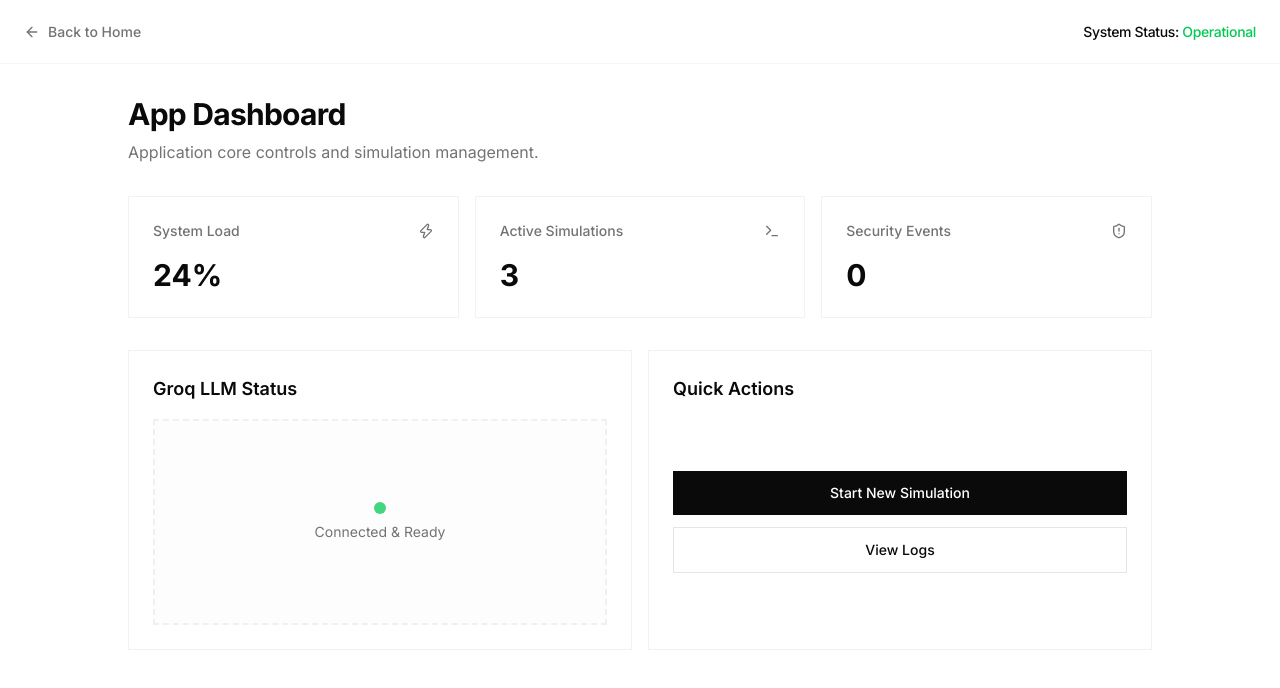
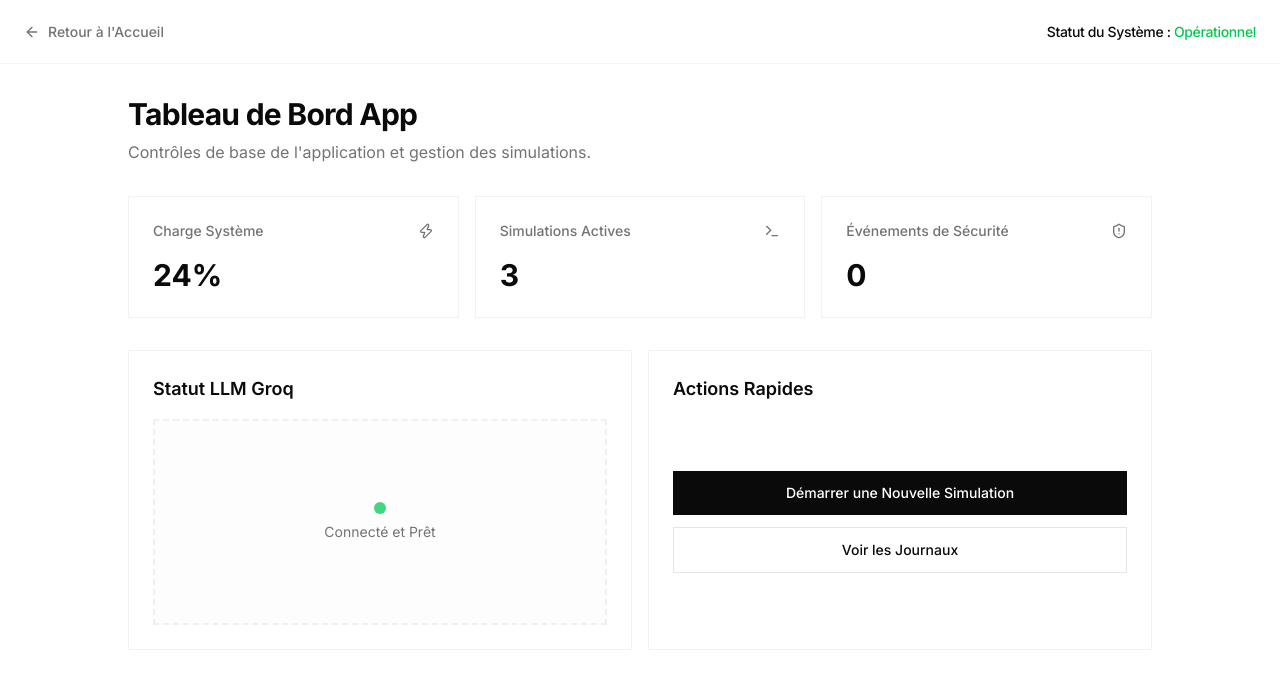
Before and after one commit to Malekse21/FNCT, a Next.js app: page /wool in a window 1280 px wide. Shown: the top 688 px of the page. Built offline with nearby package versions, Linux system fonts and the light colour scheme.

Commit message:
language

```diff
--- a/src/app/(dashboard)/muni/page.tsx
+++ b/src/app/(dashboard)/muni/page.tsx
@@ -13,15 +13,15 @@ export default function MuniDashboard() {
         className="max-w-5xl mx-auto space-y-8"
       >
         <div>
-          <h1 className="text-3xl font-bold font-serif tracking-tight text-[#5D4037]">Muni Dashboard</h1>
-          <p className="text-[#455A64] mt-2 font-mono text-sm">Municipal oversight and metrics.</p>
+          <h1 className="text-3xl font-bold font-serif tracking-tight text-[#5D4037]">Tableau de Bord Muni</h1>
+          <p className="text-[#455A64] mt-2 font-mono text-sm">Supervision et métriques municipales.</p>
         </div>
 
         <div className="grid gap-4 md:grid-cols-3">
           {[
-            { title: "Total Users", value: "1,245", icon: Users },
-            { title: "Active Reports", value: "89", icon: Activity },
-            { title: "Data Nodes", value: "4", icon: Database },
+            { title: "Utilisateurs Totaux", value: "1,245", icon: Users },
+            { title: "Rapports Actifs", value: "89", icon: Activity },
+            { title: "Nœuds de Données", value: "4", icon: Database },
           ].map((stat, i) => (
             <div key={i} className="border-[1.5px] border-[#455A64] p-6 flex flex-col justify-between bg-[#EDE8E0] rounded-[4px]">
               <div className="flex justify-between items-center mb-4">
@@ -34,9 +34,9 @@ export default function MuniDashboard() {
         </div>
 
         <div className="border-[1.5px] border-[#455A64] p-6 bg-[#EDE8E0] min-h-[400px] flex flex-col rounded-[4px]">
-          <h2 className="text-lg font-semibold font-serif mb-4 text-[#5D4037]">Recent Activity</h2>
+          <h2 className="text-lg font-semibold font-serif mb-4 text-[#5D4037]">Activité Récente</h2>
           <div className="flex-1 flex items-center justify-center border-2 border-dashed border-[#455A64]/50 bg-[#F5F2ED]/50 rounded-[4px]">
-            <p className="text-sm font-mono text-[#455A64]">No recent activity to display.</p>
+            <p className="text-sm font-mono text-[#455A64]">Aucune activité récente à afficher.</p>
           </div>
         </div>
       </motion.div>
--- a/src/app/(dashboard)/wool/layout.tsx
+++ b/src/app/(dashboard)/wool/layout.tsx
@@ -14,10 +14,10 @@ export default function AppLayout({
           className="flex items-center text-sm font-medium text-muted-foreground hover:text-foreground transition-colors"
         >
           <ArrowLeft className="mr-2 h-4 w-4" />
-          Back to Home
+          Retour à l'Accueil
         </Link>
         <div className="ml-auto flex items-center space-x-4">
-          <div className="text-sm font-medium tracking-tight">System Status: <span className="text-green-500">Operational</span></div>
+          <div className="text-sm font-medium tracking-tight">Statut du Système : <span className="text-green-500">Opérationnel</span></div>
         </div>
       </header>
       <div className="flex-1 flex flex-col relative z-0">
--- a/src/app/(dashboard)/wool/page.tsx
+++ b/src/app/(dashboard)/wool/page.tsx
@@ -13,15 +13,15 @@ export default function AppDashboard() {
         className="max-w-5xl mx-auto space-y-8"
       >
         <div>
-          <h1 className="text-3xl font-bold tracking-tight">App Dashboard</h1>
-          <p className="text-muted-foreground mt-2">Application core controls and simulation management.</p>
+          <h1 className="text-3xl font-bold tracking-tight">Tableau de Bord App</h1>
+          <p className="text-muted-foreground mt-2">Contrôles de base de l'application et gestion des simulations.</p>
         </div>
 
         <div className="grid gap-4 md:grid-cols-3">
           {[
-            { title: "System Load", value: "24%", icon: Zap },
-            { title: "Active Simulations", value: "3", icon: Terminal },
-            { title: "Security Events", value: "0", icon: ShieldAlert },
+            { title: "Charge Système", value: "24%", icon: Zap },
+            { title: "Simulations Actives", value: "3", icon: Terminal },
+            { title: "Événements de Sécurité", value: "0", icon: ShieldAlert },
           ].map((stat, i) => (
             <div key={i} className="border border-border/50 p-6 flex flex-col justify-between bg-card">
               <div className="flex justify-between items-center mb-4">
@@ -35,20 +35,20 @@ export default function AppDashboard() {
 
         <div className="grid gap-4 md:grid-cols-2">
           <div className="border border-border/50 p-6 bg-card min-h-[300px] flex flex-col">
-            <h2 className="text-lg font-semibold mb-4">Groq LLM Status</h2>
+            <h2 className="text-lg font-semibold mb-4">Statut LLM Groq</h2>
             <div className="flex-1 flex flex-col items-center justify-center border-2 border-dashed border-border/50 bg-muted/20">
               <div className="w-3 h-3 rounded-full bg-green-500 mb-2 animate-pulse" />
-              <p className="text-sm text-muted-foreground">Connected & Ready</p>
+              <p className="text-sm text-muted-foreground">Connecté et Prêt</p>
             </div>
           </div>
           <div className="border border-border/50 p-6 bg-card min-h-[300px] flex flex-col">
-            <h2 className="text-lg font-semibold mb-4">Quick Actions</h2>
+            <h2 className="text-lg font-semibold mb-4">Actions Rapides</h2>
             <div className="flex-1 flex flex-col gap-3 justify-center">
               <button className="bg-foreground text-background px-4 py-3 text-sm font-medium hover:bg-foreground/90 transition-colors">
-                Start New Simulation
+                Démarrer une Nouvelle Simulation
               </button>
               <button className="bg-transparent border border-border px-4 py-3 text-sm font-medium hover:bg-muted transition-colors">
-                View Logs
+                Voir les Journaux
               </button>
             </div>
           </div>
--- a/src/app/layout.tsx
+++ b/src/app/layout.tsx
@@ -31,7 +31,7 @@ export default function RootLayout({
   children: React.ReactNode;
 }>) {
   return (
-    <html lang="en" className={cn(inter.variable, plexMono.variable, sourceSerif.variable)}>
+    <html lang="fr" className={cn(inter.variable, plexMono.variable, sourceSerif.variable)}>
       <body className="font-sans antialiased">
         <NextTopLoader color="#000000" showSpinner={false} />
         {children}
--- a/src/app/page.tsx
+++ b/src/app/page.tsx
@@ -9,13 +9,13 @@ export default function LandingPage() {
   return (
     <div className="min-h-screen bg-background text-foreground flex flex-col">
       <header className="p-6 flex justify-between items-center border-b border-border/40">
-        <div className="font-bold text-xl tracking-tight">LATEXO V4</div>
+        <div className="font-bold text-xl tracking-tight">FNCT</div>
         <nav className="flex gap-4">
           <Link href="/muni" className="text-sm font-medium hover:underline underline-offset-4">
             Tableau de Bord Muni
           </Link>
           <Link href="/app" className="text-sm font-medium hover:underline underline-offset-4">
-            Tableau de Bord App
+            Tableau de Bord Wool
           </Link>
         </nav>
       </header>
@@ -31,11 +31,9 @@ export default function LandingPage() {
             Système en Ligne
           </div>
           <h1 className="text-5xl sm:text-7xl font-bold tracking-tighter">
-            Brutaliste. Minimaliste. Rapide.
-          </h1>
+Soufi app          </h1>
           <p className="text-lg text-muted-foreground max-w-2xl mx-auto">
-            Découvrez la prochaine génération de notre moteur de simulation. Contraste élevé, aucune distraction, conçu pour une concentration totale.
-          </p>
+Soufi          </p>
           <div className="flex flex-col sm:flex-row gap-4 justify-center pt-8">
             <Button asChild size="lg" className="rounded-none h-12 px-8">
               <Link href="/muni">
--- a/src/components/muni-navbar.tsx
+++ b/src/components/muni-navbar.tsx
@@ -2,6 +2,7 @@
 
 import { useEffect, useState } from "react";
 import { format } from "date-fns";
+import { fr } from "date-fns/locale";
 import { Box } from "lucide-react";
 
 export function MuniNavbar() {
@@ -28,20 +29,20 @@ export function MuniNavbar() {
           <Box className="w-6 h-6" />
         </div>
         <div className="font-bold font-serif text-xl tracking-tight text-[#5D4037]">
-          Tunis Municipality
+          Municipalité de Tunis
         </div>
       </div>
 
       {/* Middle: Date and Time */}
       <div className="absolute left-1/2 top-1/2 -translate-x-1/2 -translate-y-1/2 font-mono text-sm tracking-tight text-[#455A64] hidden md:block">
-        {mounted ? format(time, "EEEE, MMMM do yyyy | HH:mm:ss") : "Loading time..."}
+        {mounted ? format(time, "EEEE d MMMM yyyy | HH:mm:ss", { locale: fr }) : "Chargement de l'heure..."}
       </div>
 
       {/* Right: Status Indicator */}
       <div className="flex items-center gap-3 relative z-10">
         <div className="flex items-center gap-2 text-xs font-mono px-3 py-1.5 border-[1.5px] border-[#6B8E23] text-[#6B8E23] rounded-[4px] bg-[#6B8E23]/10">
           <div className="w-2 h-2 rounded-full bg-[#6B8E23] animate-pulse" />
-          SYSTEM VERIFIED
+          SYSTÈME VÉRIFIÉ
         </div>
       </div>
     </nav>
```
